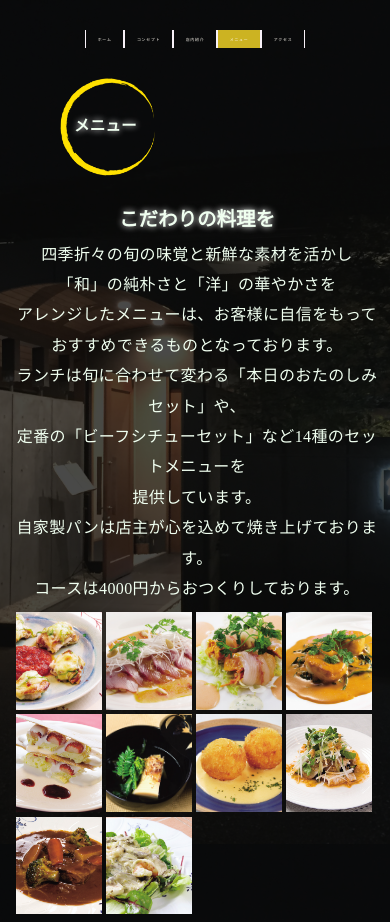
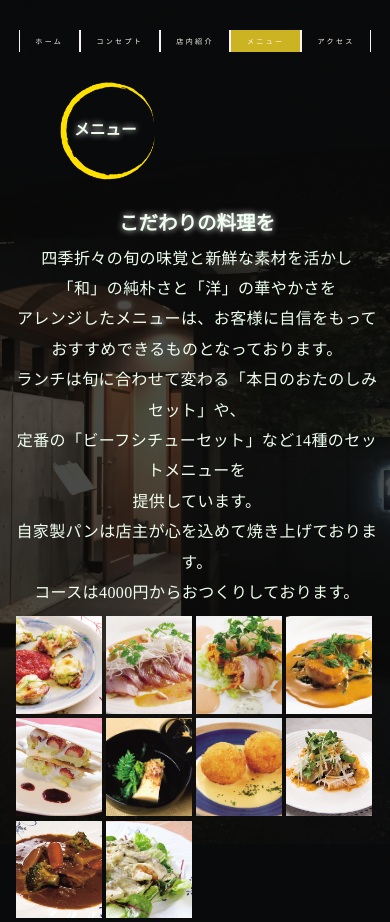
Before and after one commit to masatosi1018/-HP, a plain HTML site: page index.html/menyu.html in a window 390 px wide. Shown: the top 922 px of the page. Drawn offline with Linux system fonts and the light colour scheme; some packages are replaced by stand-ins of ours.

Commit message:
リストの変更

```diff
--- a/index.html/stylesheet/style1.scss
+++ b/index.html/stylesheet/style1.scss
@@ -57,11 +57,11 @@ body {
           padding: 6px 4vw;
           letter-spacing: 0.6vw;
         }
-        @media (max-width:439px) {
-          font-size: 1em;
-          padding: 6px 3vw;
-          letter-spacing: 0.2vw;
-        }
+        // @media (max-width:439px) {
+        //   font-size: 1em;
+        //   padding: 6px 3vw;
+        //   letter-spacing: 0.2vw;
+        // }
 
         &:hover {
           transition: 0.7s;
--- a/index.html/stylesheet/style2.scss
+++ b/index.html/stylesheet/style2.scss
@@ -57,11 +57,11 @@ body {
           padding: 6px 4vw;
           letter-spacing: 0.6vw;
         }
-        @media (max-width:439px) {
-          font-size: 1em;
-          padding: 6px 3vw;
-          letter-spacing: 0.2vw;
-        }
+        // @media (max-width:439px) {
+        //   font-size: 1em;
+        //   padding: 6px 3vw;
+        //   letter-spacing: 0.2vw;
+        // }
 
 
         &:hover {
--- a/index.html/stylesheet/style3.scss
+++ b/index.html/stylesheet/style3.scss
@@ -58,11 +58,11 @@ body {
           padding: 6px 4vw;
           letter-spacing: 0.6vw;
         }
-        @media (max-width:439px) {
-          font-size: 1em;
-          padding: 6px 3vw;
-          letter-spacing: 0.2vw;
-        }
+        // @media (max-width:439px) {
+        //   font-size: 1em;
+        //   padding: 6px 3vw;
+        //   letter-spacing: 0.2vw;
+        // }
 
         &:hover {
           transition: 0.7s;
--- a/index.html/stylesheet/style4.scss
+++ b/index.html/stylesheet/style4.scss
@@ -58,11 +58,11 @@ body {
           padding: 6px 4vw;
           letter-spacing: 0.6vw;
         }
-        @media (max-width:439px) {
-          font-size: 1em;
-          padding: 6px 3vw;
-          letter-spacing: 0.2vw;
-        }
+        // @media (max-width:439px) {
+        //   font-size: 1em;
+        //   padding: 6px 3vw;
+        //   letter-spacing: 0.2vw;
+        // }
 
         &:hover {
           transition: 0.7s;
```
Also changed, not shown: index.html/stylesheet/style1.css, index.html/stylesheet/style1.min.css, index.html/stylesheet/style2.css, index.html/stylesheet/style2.min.css, index.html/stylesheet/style3.css, index.html/stylesheet/style3.min.css, index.html/stylesheet/style4.css, index.html/stylesheet/style4.min.css.
